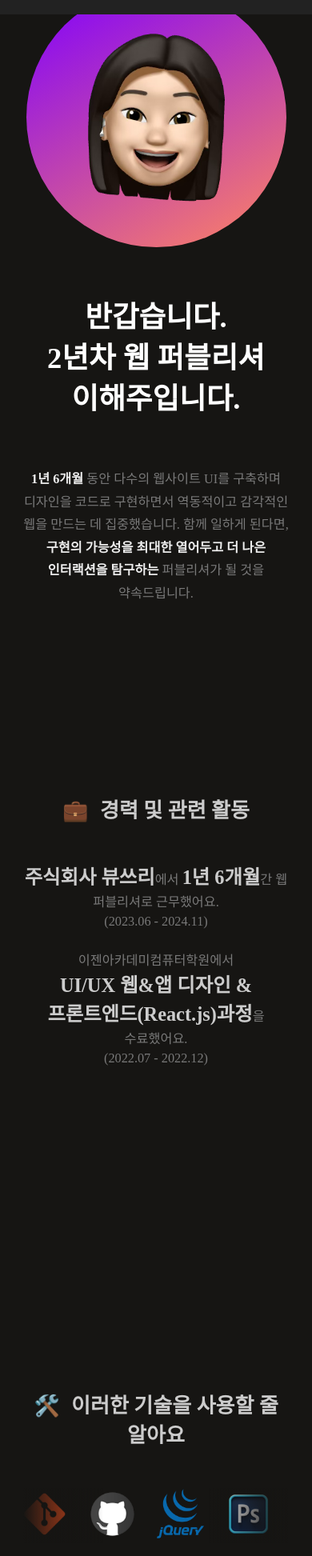
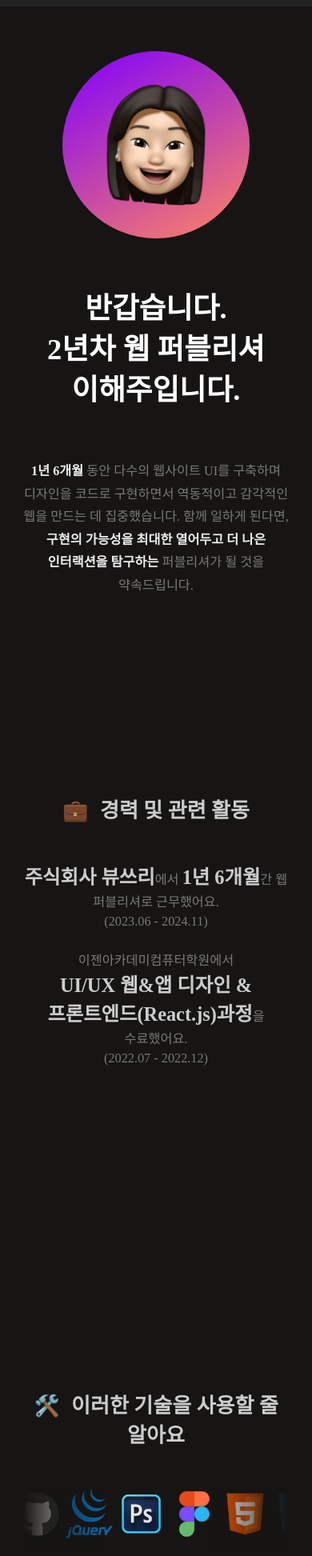
Before and after one commit to seapearl98/publisher-portfolio2025, a React (Create React App) app: page / in a window 390 px wide. Shown: the part 52-1997 px from the top of the page at 80% size. Built offline with nearby package versions, Linux system fonts and the light colour scheme.

Commit message:
모바일 반응형 css 수정

```diff
--- a/src/components/Header.tsx
+++ b/src/components/Header.tsx
@@ -61,6 +61,12 @@ const HeaderWrapper = styled.div`
   box-sizing: border-box;
   background-color: #222;
   color: #fff;
+
+  @media screen and (max-width: 500px) {
+    /* font-size: 14px; */
+    gap: 20px;
+    padding: 15px 15px;
+  }
 `;
 
 const HeaderImg = styled.img`
@@ -76,6 +82,11 @@ const HeaderUl = styled.ul`
   li {
     list-style: none;
   }
+
+  @media screen and (max-width: 500px) {
+    /* font-size: 14px; */
+    gap: 15px;
+  }
 `;
 
 export default Header;
--- a/src/components/Intro.tsx
+++ b/src/components/Intro.tsx
@@ -58,6 +58,8 @@ const IntroWrapper = styled.div`
   align-items: center;
   justify-content: center;
   margin: 0 auto;
+  padding-top: 70px;
+  box-sizing: border-box;
   h2,
   p {
     text-align: center;
@@ -73,7 +75,7 @@ const IntroWrapper = styled.div`
   p {
     max-width: 1000px;
     margin: 0 auto;
-    margin-top: 61px;
+    margin-top: 3.8125em;
     color: #797979;
     font-size: 1.25em;
     line-height: 1.75;
@@ -98,6 +100,12 @@ const ProfileCircle = styled.div`
   img {
     width: 100%;
   }
+
+  @media screen and (max-width: 956px) {
+    font-size: 13px;
+    width: 18em;
+    height: 18em;
+  }
 `;
 
 export default Intro;
--- a/src/components/MarqueeImg.tsx
+++ b/src/components/MarqueeImg.tsx
@@ -1,7 +1,11 @@
 import React from "react";
 
 function MarqueeImg({ src }) {
-  return <img style={{ height: "5em", margin: "0 10px" }} src={src} alt="" />;
+  return (
+    <li>
+      <img src={src} alt="" />
+    </li>
+  );
 }
 
 export default MarqueeImg;
--- a/src/components/Projects.tsx
+++ b/src/components/Projects.tsx
@@ -98,7 +98,7 @@ const ProjectsWrapper = styled.div`
   > ul {
     width: 85%;
     max-width: 1000px;
-    margin: 150px auto 0;
+    margin: 9.375em auto 0;
     display: flex;
     flex-wrap: wrap;
     justify-content: space-between;
@@ -107,13 +107,12 @@ const ProjectsWrapper = styled.div`
 
   @media screen and (max-width: 956px) {
     ul {
-      width: 100%;
       flex-direction: column;
       align-items: center;
       font-size: 13px;
 
       li {
-        width: 400px;
+        width: 100%;
       }
     }
   }
--- a/src/components/Skills.tsx
+++ b/src/components/Skills.tsx
@@ -70,7 +70,6 @@ const Skills = forwardRef<HTMLDivElement, {}>((props, ref) => {
         <i>🛠️</i> 이러한 기술을 사용할 줄 알아요
       </h3>
       <SkillsUl ref={bounceRef02}>
-        <li>
         <MarqueeWrapper>
           {imageList01.map((src, index) => (
             <MarqueeImg key={index} src={src} />
@@ -79,12 +78,12 @@ const Skills = forwardRef<HTMLDivElement, {}>((props, ref) => {
             <MarqueeImg key={index} src={src} />
           ))}
         </MarqueeWrapper>
-        </li>
       </SkillsUl>
       <h3 ref={bounceRef03}>
         <i>🪛</i> 이러한 기술을 사용해 봤어요
       </h3>
-      <div
+      <SkillsUl
+        className="second__skill__ul"
         ref={bounceRef04}
         style={{
           display: "flex",
@@ -94,9 +93,11 @@ const Skills = forwardRef<HTMLDivElement, {}>((props, ref) => {
         }}
       >
         {imageList02.map((src, index) => (
+          <li>
             <MarqueeImg key={index} src={src} />
+          </li>
         ))}
-      </div>
+      </SkillsUl>
     </SkillsWrapper>
   );
 });
@@ -127,14 +128,13 @@ const SkillsWrapper = styled.div`
 `;
 
 const SkillsUl = styled.ul`
+  position: relative;
   width: 100%;
   height: 80px;
   margin-top: 50px;
   margin-bottom: 400px;
+  gap: 10px;
 
-  li {
-    position: relative;
-    width: 100%;
   &::before,
   &::after {
     content: "";
@@ -164,11 +164,31 @@ const SkillsUl = styled.ul`
     right: 0;
     z-index: 1;
   }
+
+  &.second__skill__ul {
+    display: flex;
+  }
+
+  &.second__skill__ul::before,
+  &.second__skill__ul::after {
+    display: none;
+  }
+
+  li {
+    position: relative;
+    width: 5em;
+    aspect-ratio: 1/1;
+    img {
+      width: 100%;
+      aspect-ratio: 1/1;
+    }
   }
 
   @media screen and (max-width: 956px) {
     font-size: 13px;
     text-align: center;
+  }
+  @media screen and (max-width: 500px) {
   }
 `;
 
```
Lines whose indentation alone changed are shown as unchanged.
